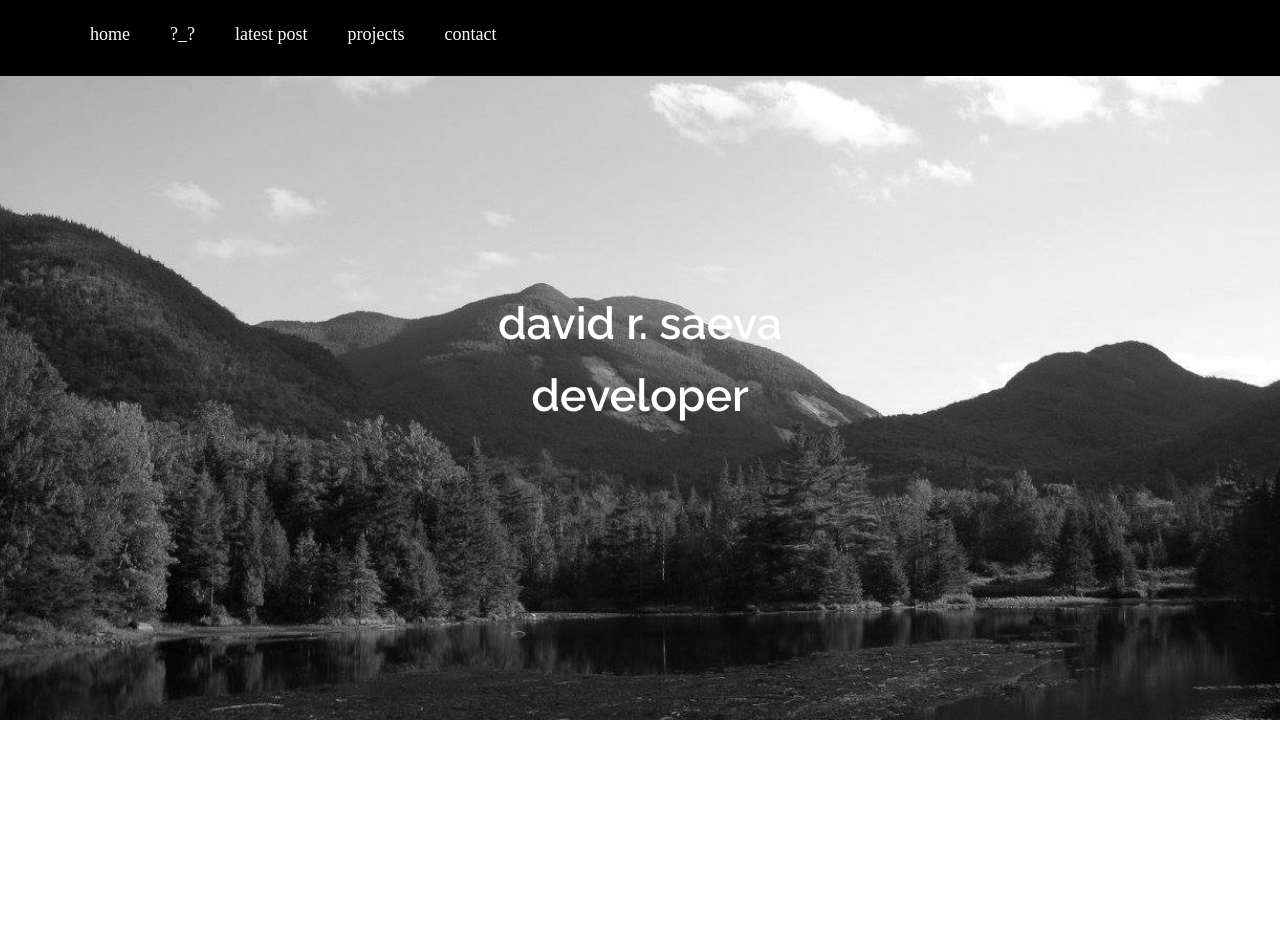
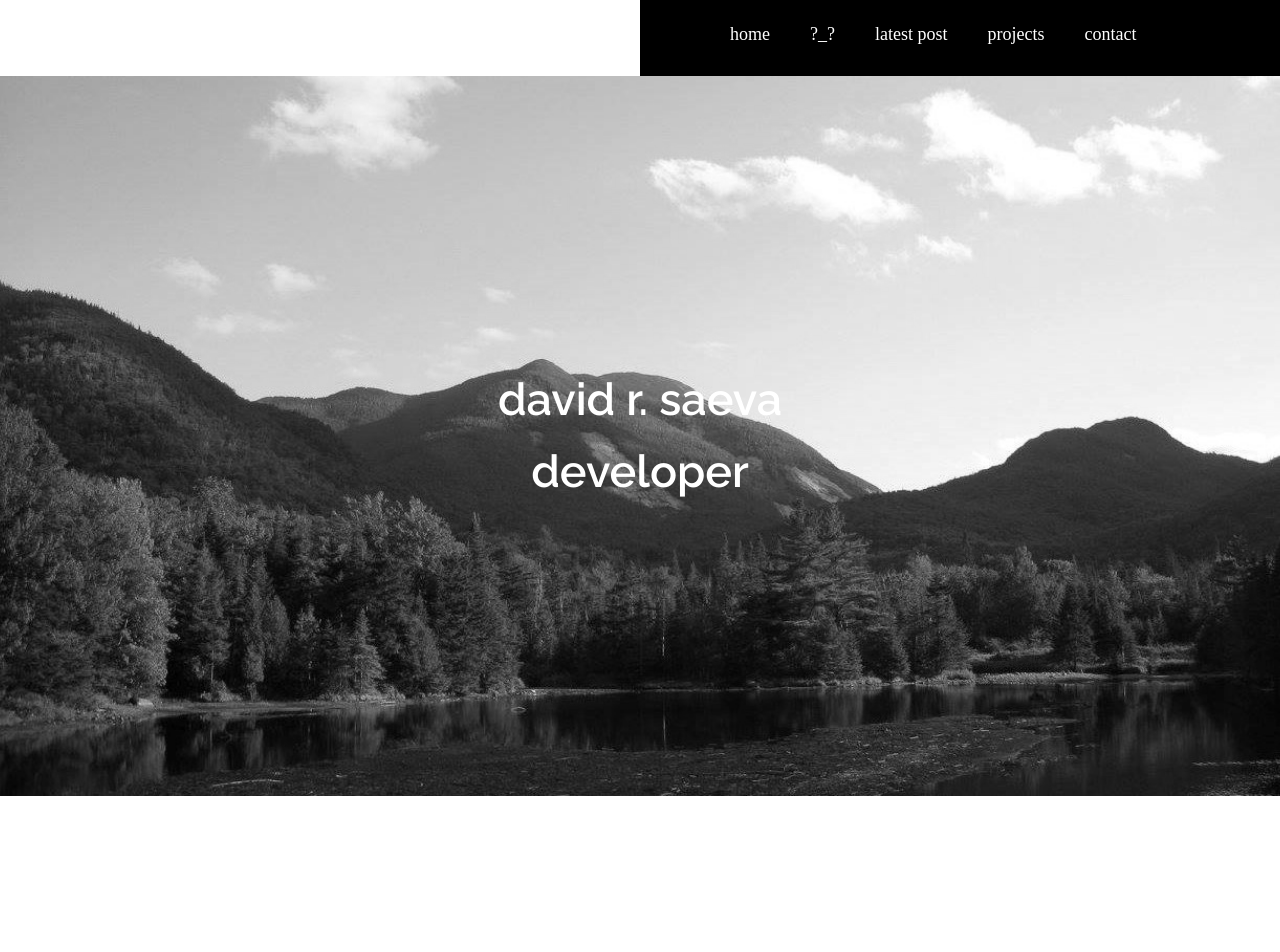
Before and after one commit to drsaeva/drsaeva.github.io, a Jekyll site: the page temp.html, which Jekyll copies as it is, in a window 1280 px wide and 1400 px high. Shown: the top 952 px of the window. Built offline with Jekyll 4.4.1, drawn with Linux system fonts in a browser that asks for light colours; nearby versions of some CDN libraries; comment, search, counter and statistics services are not loaded.

Commit message:
Update temp.css

```diff
--- a/css/temp.css
+++ b/css/temp.css
@@ -1,12 +1,12 @@
 /*---Navigation Whole---*/
 
 #topnav {
-  position: fixed;
+  position: relative;
+  left: 50%;
   top: 0;
   width: 100%;
   background-color: #000;
   z-index: 200;
-  justify-content: center;
 }
 
 
```
